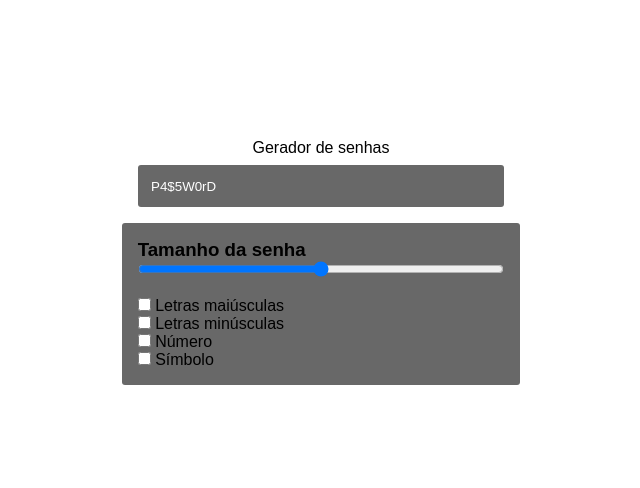
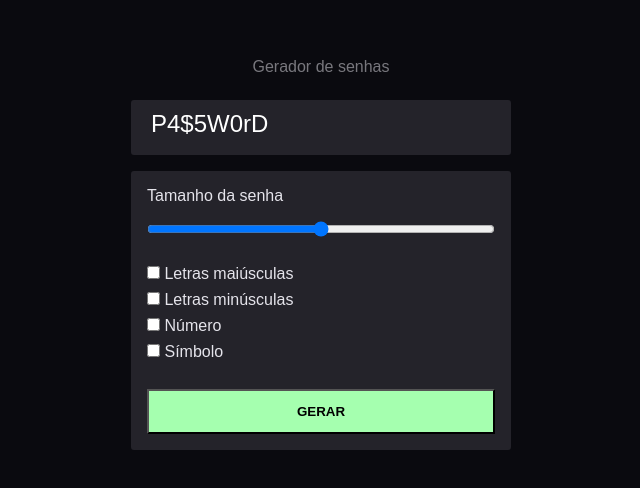
Before and after one commit to evaaldo/PASSWORD-GENERATOR-JAVASCRIPT, a plain HTML site: page index.html in a window 1280 px wide. Shown: the part 146-634 px from the top of the page, without its empty margins (319-959 px from the left). Drawn offline with Linux system fonts and the light colour scheme; a web font is replaced by a local one.

Commit message:
Colocando as cores do site e adicionando o botao 'gerar'

```diff
--- a/css/generator.css
+++ b/css/generator.css
@@ -1,19 +1,48 @@
 .generator__header {
-    padding: 1em;
+    margin-bottom: 1em;
     display: flex;flex-direction: column;
     align-items: center;
     justify-content: center;
     gap: .5em;
+    width: 100%;
+}
+
+.generator__titulo {
+    font-weight: 400;
+    font-size: 1em;
+    margin-bottom: 1em;
+    opacity: .5;
 }
 
 .generator__checkbox {
     padding: 1em;
-    background-color: rgb(104, 104, 104);
+    background-color: var(--cinza-container);
     border-radius: 3px;
+    display: flex;
+    flex-direction: column;
+    gap: .5em;
+}
+
+.generator__texto {
+    padding-bottom: 1em;
 }
 
 .generator__barra {
     margin-bottom: 1em;
+}
+
+.checkbox__botao {
+    margin-top: 1.5em;
+    padding: 1em;
+    background-color: var(--verde);
+    font-weight: 600;
+    cursor: pointer;
+    transition: all .4s;
+}
+
+.checkbox__botao:hover {
+    color: var(--preto);
+    background-color: var(--verde-escuro);
 }
 
 input[type=range] {
@@ -24,10 +53,12 @@ input[type=text] {
     width: 340px;
     border-radius: 3px;
     border: none;
-    background-color: rgb(104, 104, 104);
-    padding: 1em;
+    background-color: var(--cinza-container);
+    padding: 1.5em;
 }
 
 input::placeholder {
     color: var(--branco);
+    font-size: 1.8em;
+    font-weight: 400;
 }
--- a/css/style.css
+++ b/css/style.css
@@ -4,6 +4,11 @@
 :root {
     --branco: #fff;
     --preto: #000;
+    --preto-fundo: #0a0a0f;
+    --branco-fonte: #e5e4eb;
+    --verde: #a5ffaf;
+    --verde-escuro: #5cff6f;
+    --cinza-container: #24232a;
 }
 
 * {
@@ -17,6 +22,8 @@ body {
     display: flex;
     align-items: center;
     justify-content: center;
+    color: var(--branco-fonte);
+    background-color: var(--preto-fundo);
 }
 
 main {
--- a/index.html
+++ b/index.html
@@ -12,13 +12,13 @@
     <section class="generator">
 
         <div class="generator__header">
-            <p class="generator__titulo">Gerador de senhas</p>
+            <h1 class="generator__titulo">Gerador de senhas</h1>
             <input type="text" id="generator__text" placeholder="P4$5W0rD">
         </div>
 
         <div class="generator__checkbox">
             <div class="generator__barra">
-                <h3 class="generator__texto">Tamanho da senha</h3>
+                <p class="generator__texto">Tamanho da senha</p>
                 <input type="range" id="generator__range" min="6" max="24">
             </div>
 
@@ -41,7 +41,10 @@
                 <input type="checkbox" id="generator__symbol">
                 <label for="generator__symbol">Símbolo</label>
             </div>
+
+            <button class="checkbox__botao">GERAR</button>
         </div>
+
 
     </section>
 </body>
```
